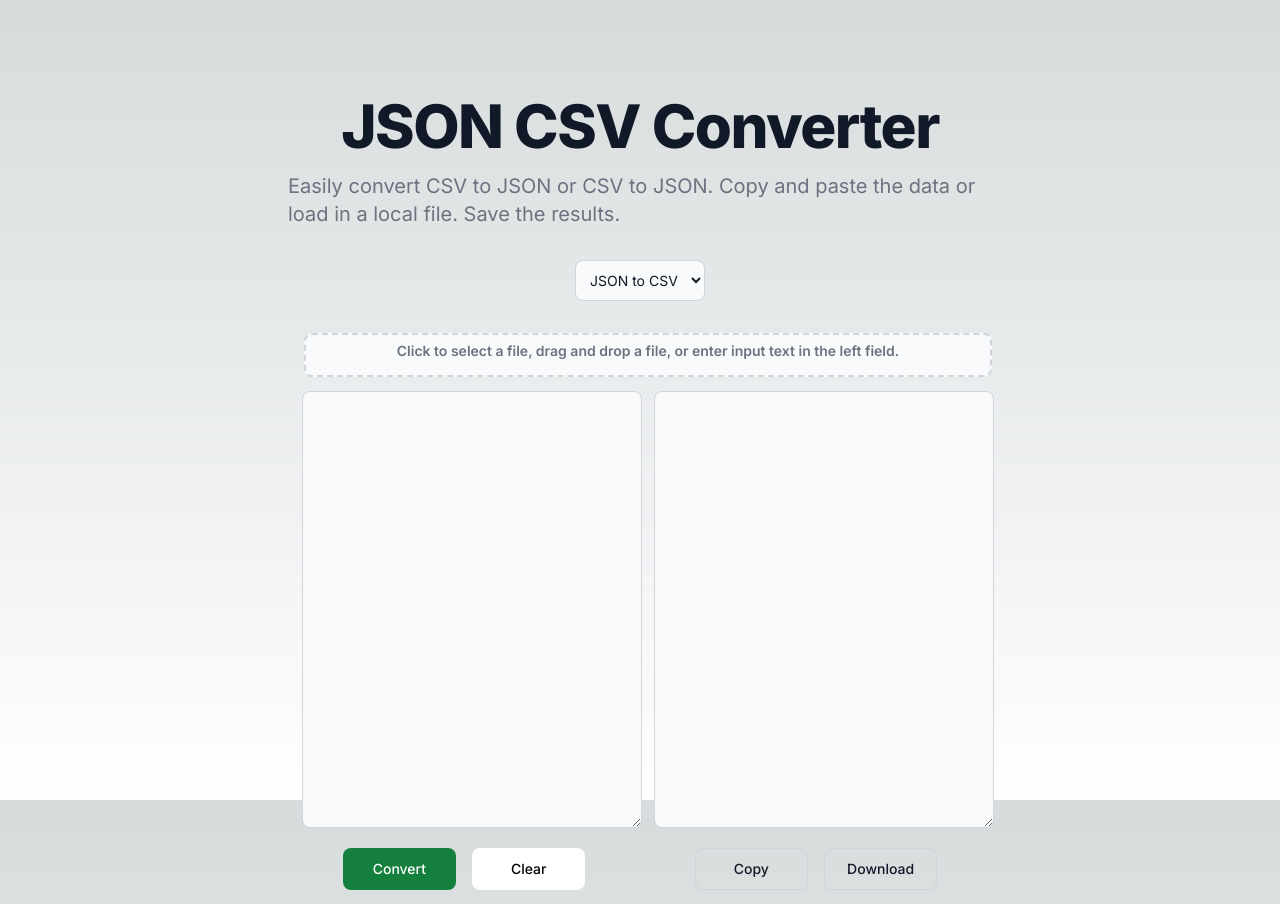
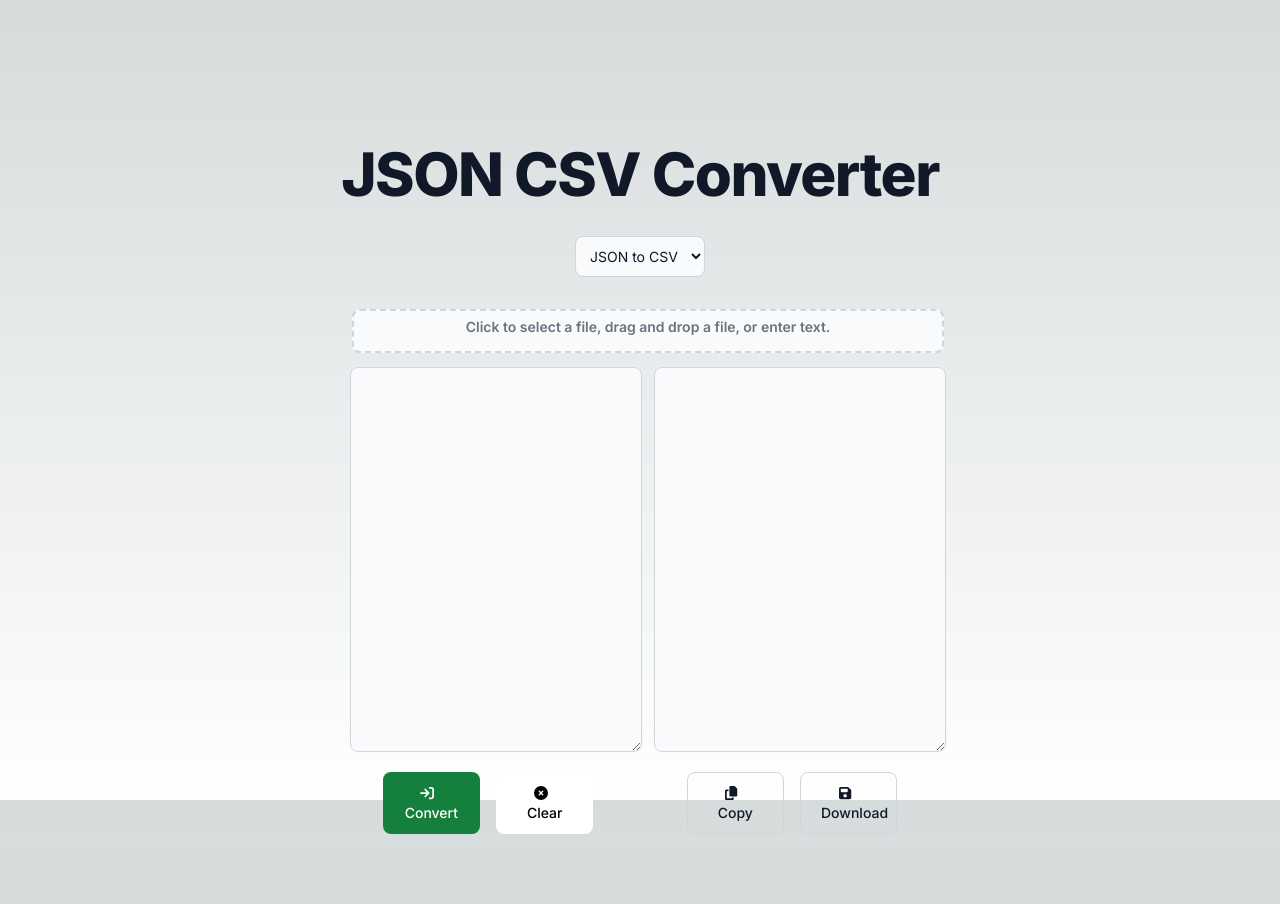
Before and after one commit to david-lapadula/json-csv-converter, a Next.js app: page / in a window 1280 px wide. After the commit the page ends 848 px from the top, so only its background shows below. Built offline with nearby package versions, Linux system fonts and the light colour scheme.

Commit message:
minor UI/aesthetic changes

```diff
--- a/package.json
+++ b/package.json
@@ -11,6 +11,9 @@
     "test:watch": "jest --watch"
   },
   "dependencies": {
+    "@fortawesome/fontawesome-svg-core": "^6.5.1",
+    "@fortawesome/free-solid-svg-icons": "^6.5.1",
+    "@fortawesome/react-fontawesome": "^0.2.0",
     "next": "14.0.4",
     "react": "^18",
     "react-dom": "^18",
--- /dev/null
+++ b/src/app/components/fontawesome.js
@@ -0,0 +1,3 @@
+import { library } from '@fortawesome/fontawesome-svg-core';
+import { faArrowRightToBracket, faCircleXmark, faCopy, faSave } from '@fortawesome/free-solid-svg-icons';
+library.add(faArrowRightToBracket, faCircleXmark, faCopy, faSave);
--- a/src/app/page.tsx
+++ b/src/app/page.tsx
@@ -5,10 +5,11 @@ import { csvToJson, jsonToCsv } from './utils/converters';
 import { copyData, downloadData, getFormattedDate, isJsonToCsv } from './utils/helpers';
 import { ToastContainer, toast } from 'react-toastify';
 import 'react-toastify/dist/ReactToastify.css';
+import { FontAwesomeIcon } from '@fortawesome/react-fontawesome';
+import { faArrowRightToBracket, faCircleXmark, faCopy, faSave } from '@fortawesome/free-solid-svg-icons';
 
 export default function Home() {
-
-  const FILE_INPUT_TEXT = 'Click to select a file, drag and drop a file, or enter input text in the left field.';
+  const FILE_INPUT_TEXT = 'Click to select a file, drag and drop a file, or enter text.';
   const option = useRef('jsontocsv');
   const [inputData, setInputData] = useState('');
   const [outputData, setOutputData] = useState('');
@@ -16,6 +17,7 @@ export default function Home() {
 
   const convertOptionHandler = (event: any) => {
     option.current = event.target.value;
+    clearData();
   }
 
   const conversionHandler = () => {
@@ -84,8 +86,6 @@ export default function Home() {
       filename += '.json';
       fileType = 'application/json';
     }
-
-    showErrorToast(null);
     downloadData(outputData, filename, fileType);
   }
 
@@ -95,7 +95,6 @@ export default function Home() {
       return;
     }
 
-    showErrorToast(null);
     copyData(outputData);
     showSuccessToast("Copied!");
   }
@@ -103,7 +102,6 @@ export default function Home() {
   const clearData = () => {
     setInputData('');
     setOutputData('');
-    showErrorToast(null);
     setFileInputText(FILE_INPUT_TEXT);
   }
 
@@ -147,15 +145,13 @@ export default function Home() {
   };
 
   return (
-    <main className='flex flex-col items-center justify-between p-24'>
+    <main className='flex flex-col p-36'>
       <div>
         <h1 className='mb-4 text-4xl font-extrabold leading-none tracking-tight text-gray-900 md:text-5xl lg:text-6xl dark:text-white text-center'>
           JSON CSV Converter
         </h1>
-        <p className='mb-4 text-lg font-normal text-gray-500 lg:text-xl sm:px-16 xl:px-48 dark:text-gray-400'>
-          Easily convert CSV to JSON or CSV to JSON. Copy and paste the data or load in a local file. Save the results.
-        </p>
 
+        {/* Succcess and error messages appear in this container */}
         <ToastContainer />
 
         <Dropdown
@@ -209,6 +205,7 @@ export default function Home() {
               type='button'
               onClick={conversionHandler}
               className='m-2 focus:outline-none w-1/3 text-white bg-green-700 hover:bg-green-800 focus:ring-4 focus:ring-green-300 font-medium rounded-lg text-sm px-5 py-2.5 dark:bg-green-600 dark:hover:bg-green-700 dark:focus:ring-green-800'>
+              <FontAwesomeIcon icon={faArrowRightToBracket}  className='mr-2'/>
               Convert
             </button>
             <button
@@ -216,6 +213,7 @@ export default function Home() {
               onClick={clearData}
               style={{ backgroundColor: 'white' }}
               className='m-2 text-black w-1/3 hover:bg-gray-900 focus:outline-none focus:ring-4 focus:ring-gray-300 font-medium rounded-lg text-sm px-5 py-2.5 dark:bg-gray-800 dark:hover:bg-gray-700 dark:focus:ring-gray-700 dark:border-gray-700'>
+              <FontAwesomeIcon icon={faCircleXmark}  className='mr-2'/>
               Clear
             </button>
           </div>
@@ -224,12 +222,14 @@ export default function Home() {
               type='button'
               onClick={copyOutputData}
               className='m-2 text-gray-900 w-1/3 border border-gray-300 focus:outline-none hover:bg-gray-100 focus:ring-4 focus:ring-gray-200 font-medium rounded-lg text-sm px-5 py-2.5 dark:bg-gray-800 dark:text-white dark:hover:bg-gray-700 dark:hover:border-gray-600 dark:focus:ring-gray-700'>
+              <FontAwesomeIcon icon={faCopy}  className='mr-2'/>
               Copy
             </button>
             <button
               type='button'
               onClick={downloadOutputData}
               className='m-2 text-gray-900 w-1/3 border border-gray-300 focus:outline-none hover:bg-gray-100 focus:ring-4 focus:ring-gray-200 font-medium rounded-lg text-sm px-5 py-2.5 dark:bg-gray-800 dark:text-white dark:hover:bg-gray-700 dark:hover:border-gray-600 dark:focus:ring-gray-700'>
+              <FontAwesomeIcon icon={faSave}  className='mr-2'/>
               Download
             </button>
           </div>
```
Also changed, not shown: 1 other file (tests, documents, lock files or other folders).
